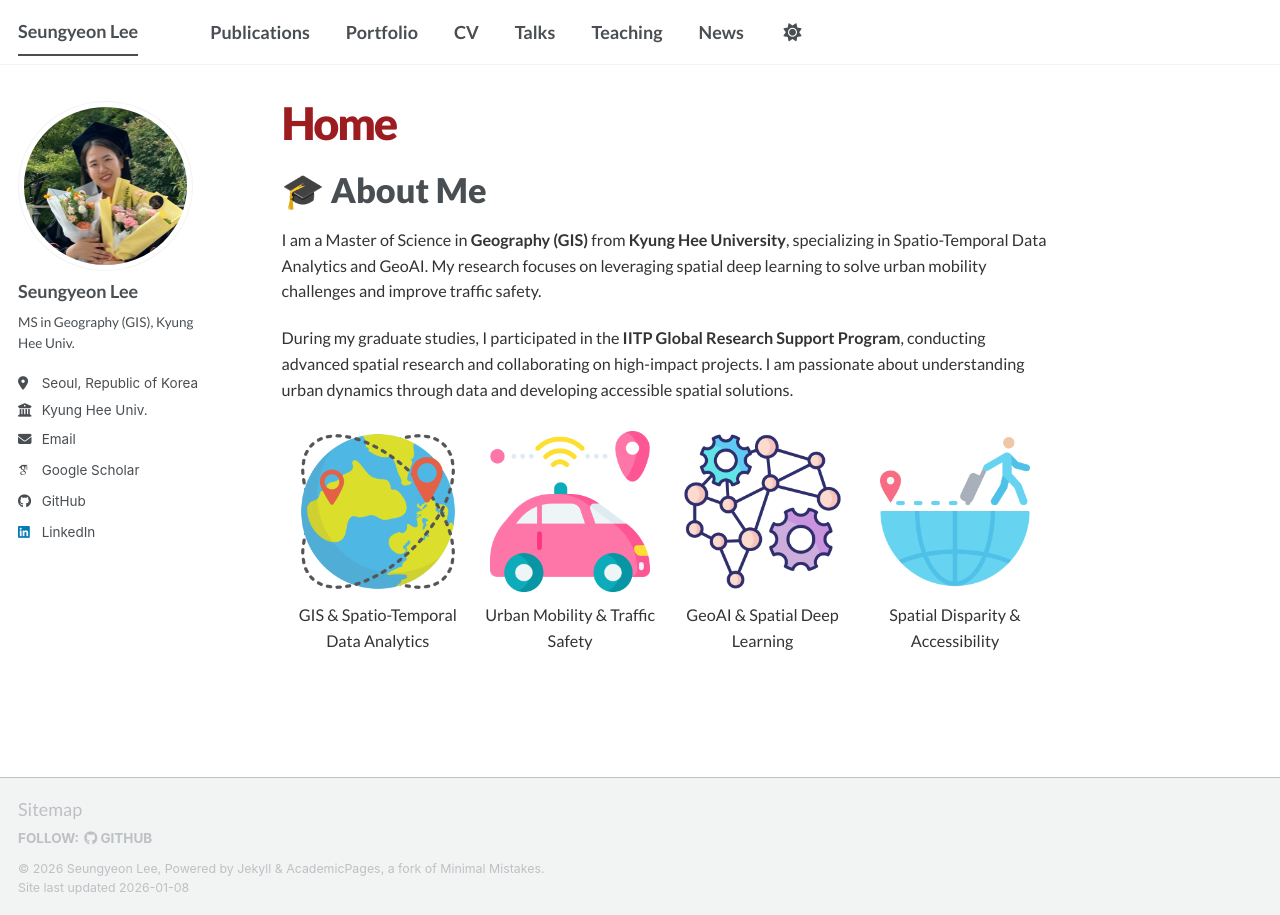
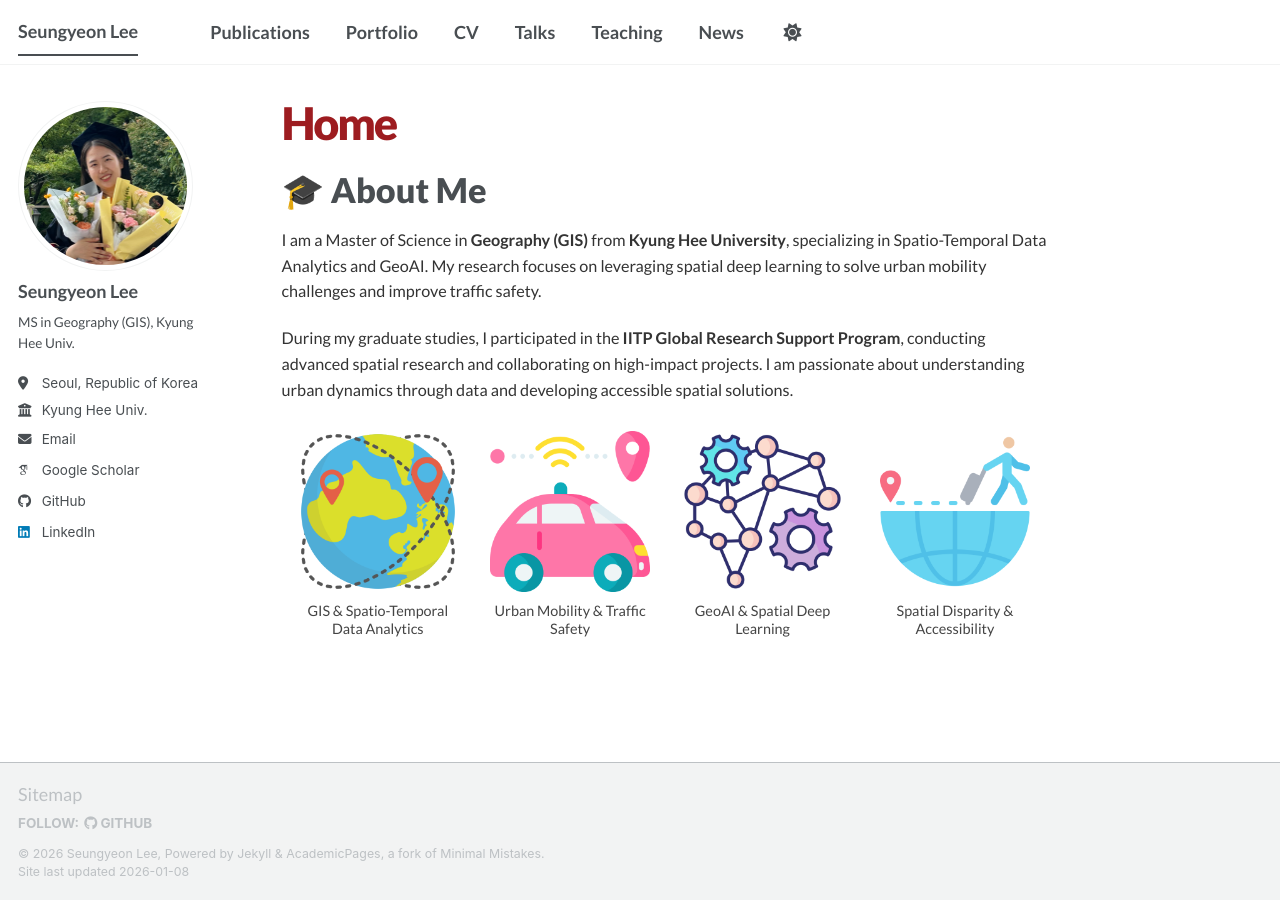
Before and after one commit to seungyeon677/seungyeon677.github.io, a Jekyll site: the page built from _pages/about.md, in a window 1280 px wide. Built offline with Jekyll 4.4.1, drawn with Linux system fonts in a browser that asks for light colours; some web fonts are replaced; a script bundle is joined from its source files by our own code; library files that are not in the unit come from our copies.

Commit message:
Update head.html

```diff
--- a/_includes/head.html
+++ b/_includes/head.html
@@ -57,7 +57,8 @@
   /* 표(Table) 전체 폰트 및 스타일 수정 */
   .page__content table,
   .page__content th,
-  .page__content td {
+  .page__content td,
+  .page__content td p {
     font-family: 'Lato', sans-serif !important;
     font-size: 0.8rem !important;      /* 표 안의 글자를 본문(0.95rem)보다 조금 더 작게 설정 */
     line-height: 1.3 !important;
```
